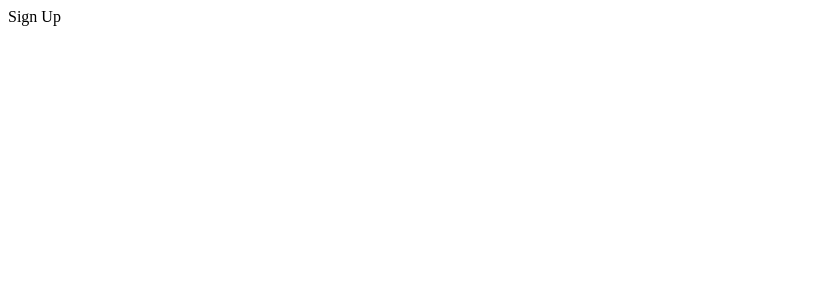
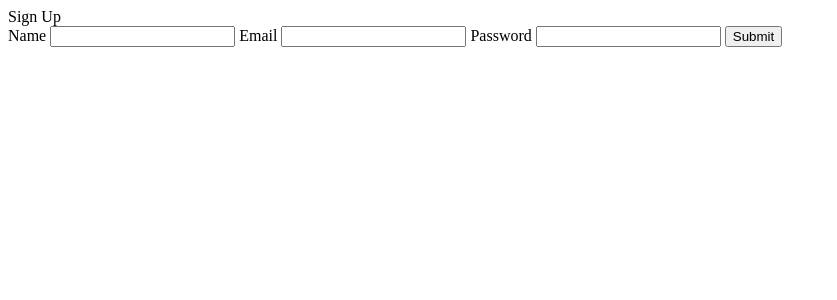
Before and after one commit to smurfedGitHubIO/Tuod, a SvelteKit app: page /signup in a window 1280 px wide. Shown: the top 300 px of the page, without its empty margins (0-837 px from the left). Built offline with nearby package versions, Linux system fonts and the light colour scheme.

Commit message:
feat: create basic framework

```diff
--- a/package.json
+++ b/package.json
@@ -16,6 +16,7 @@
 	},
 	"type": "module",
 	"dependencies": {
+		"firebase": "^9.22.1",
 		"svelte-spa-router": "^3.3.0"
 	}
 }
--- a/src/routes/(auth)/signup/+page.svelte
+++ b/src/routes/(auth)/signup/+page.svelte
@@ -1 +1,25 @@
-Sign Up
+<script>
+  let name = "";
+  let email = "";
+  let password = "";
+  const handleSubmit = () => {
+
+  }
+</script>
+
+<div>
+  Sign Up
+  <form>
+    <!-- svelte-ignore a11y-label-has-associated-control -->
+    <label>Name</label>
+    <input type="text" bind:value={name}/>
+    <!-- svelte-ignore a11y-label-has-associated-control -->
+    <label>Email</label>
+    <input type="email" bind:value={email}/>
+    <!-- svelte-ignore a11y-label-has-associated-control -->
+    <label>Password</label>
+    <input type="password" bind:value={password}/>
+    <button on:click={() => handleSubmit()}>Submit</button>
+  </form>
+
+</div>
--- a/src/routes/+page.svelte
+++ b/src/routes/+page.svelte
@@ -1,9 +1,10 @@
 <script>
 	import Button from "../components/Button.svelte";
+	import Title from "../components/Title.svelte";
 </script>
 
 <div>
-	eyo
+	<Title title="TUOD"/>
 	<Button label="Sign Up" route='/signup' />
 	<Button label="Log In" route='/login' />
 </div>
--- /dev/null
+++ b/src/server/stores/stores.js
@@ -0,0 +1,3 @@
+// @ts-nocheck
+import { writable } from 'svelte/store';
+export const authStore = writable(null);
```
Also changed, not shown: src/components/Title.svelte (added, +7 -0 lines), src/routes/(app)/+layout.svelte (added, +11 -0 lines), src/routes/(app)/dashboard/+page.svelte (+6 -3 lines), src/routes/(auth)/login/+page.svelte (+21 -1 lines), src/server/index.js (added, +10 -0 lines), src/routes/(app)/wordle/+page.svelte (deleted), src/routes/(app)/wordoftheday/+page.svelte (added), src/routes/(app)/words/+page.svelte (renamed from src/routes/(app)/word/+page.svelte), 1 other file (tests, documents, lock files or other folders).
